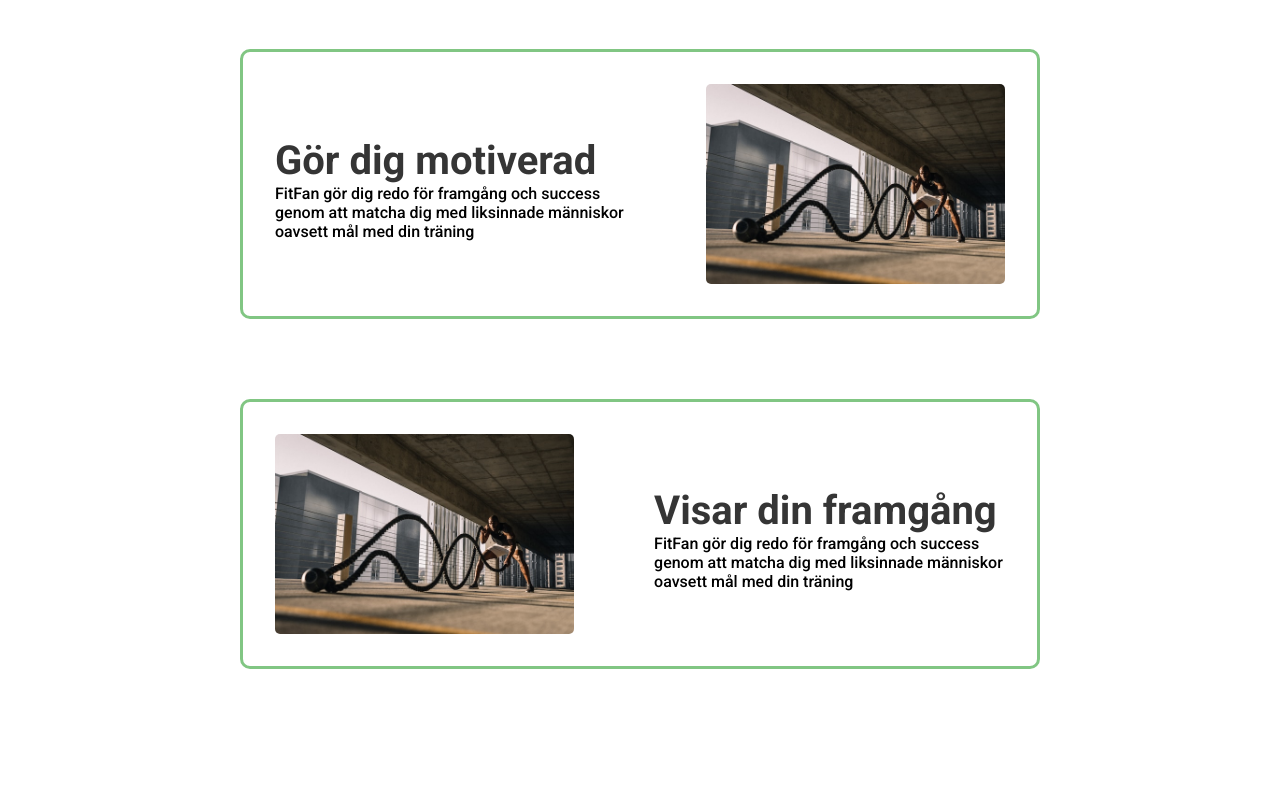
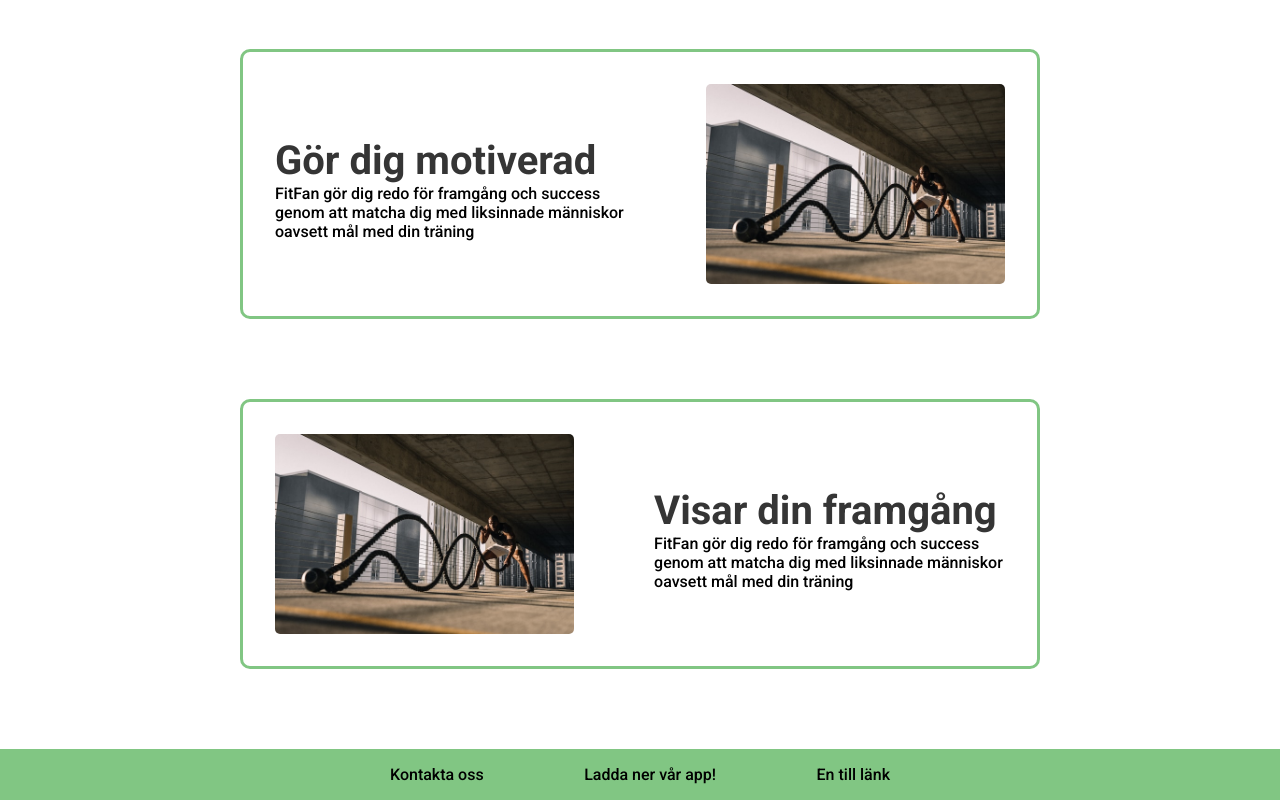
Before and after one commit to vincent-thomas/webbutveckling-kunden-alltid-r-tt, a plain HTML site: page index.html in a window 1280 px wide. Shown: the part 829-1629 px from the top of the page. Before the commit the page ends 1578 px from the top, so only its background shows below. Drawn offline with Linux system fonts and the light colour scheme.

```diff
--- a/css/style.css
+++ b/css/style.css
@@ -65,7 +65,7 @@ body {
   top: 0;
   bottom: -20vh;
   background: white;
-  outline: 3px solid rgba(76, 174, 79, 0.7);
+  outline: 2px solid gray;
   padding-block: 1rem;
 }
 
@@ -101,7 +101,6 @@ body {
 
 .hero-btn {
   outline: none;
-  border: none;
   background-color: rgba(76, 174, 79, 0.8);
   border: 1px solid black;
   cursor: pointer;
@@ -126,7 +125,6 @@ body {
   padding-block: 5rem;
   flex-direction: column;
   width: 100%;
-
 }
 
 .thing-container {
@@ -172,7 +170,6 @@ body {
   grid-area: tl;
   margin-top: auto;
   font-size: 2.5rem;
-  position: relative;
   color: #353535;
 }
 
@@ -207,3 +204,24 @@ body {
   height: 200px;
   border-radius: 5px;
 }
+
+
+footer {
+  background-color: rgba(76, 174, 79, 0.7);
+  padding-block: 1rem;
+
+}
+
+footer ul {
+  display: flex;
+  justify-content: space-between;
+  gap: 2rem;
+  max-width: 500px;
+  margin-inline: auto;
+  list-style: none;
+}
+
+footer ul a {
+  text-decoration: none;
+  color: black;
+}
--- a/index.html
+++ b/index.html
@@ -66,6 +66,12 @@
       </div>
 
     </main>
-    <footer></footer>
+    <footer>
+      <ul>
+        <li><a href="mailto:vincent.thomas@elev.ga.ntig.se">Kontakta oss</a></li>
+        <li><a href="#">Ladda ner vår app!</a></li>
+        <li><a href="#">En till länk</a></li>
+      </ul>
+    </footer>
   </body>
 </html>
```
